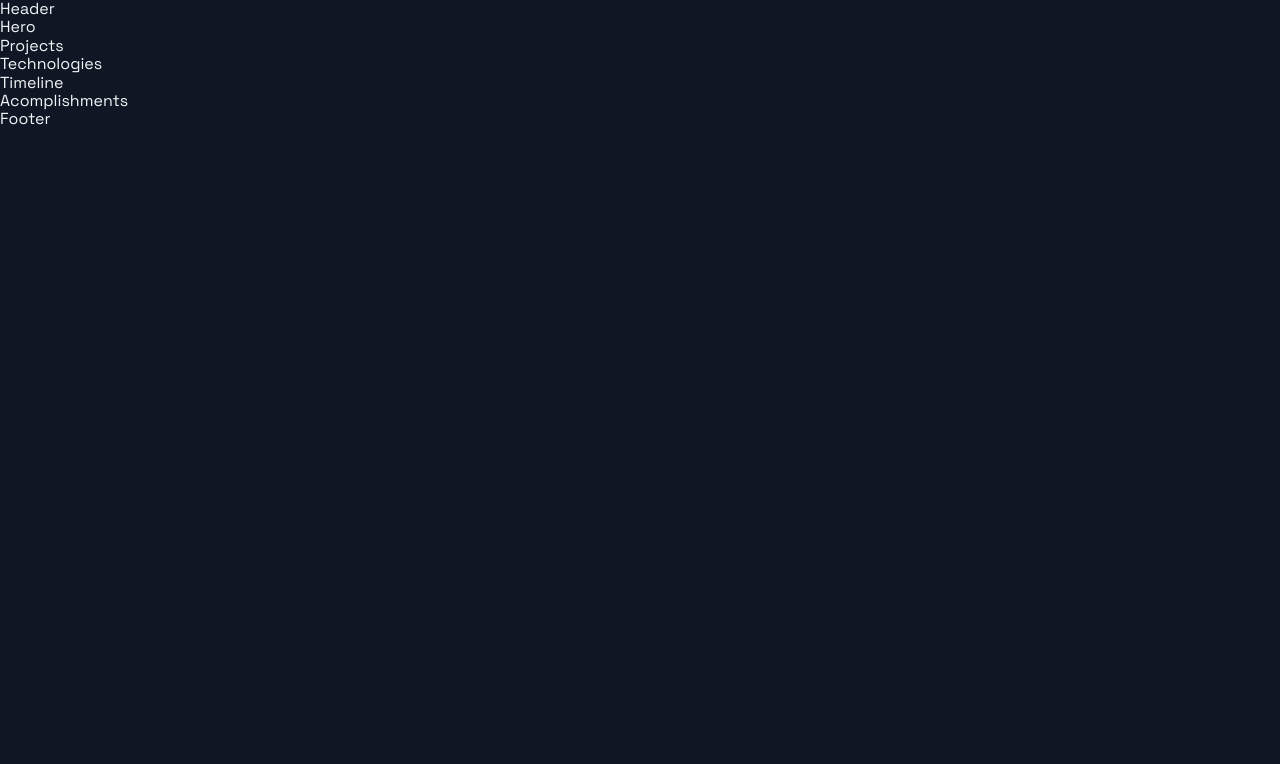
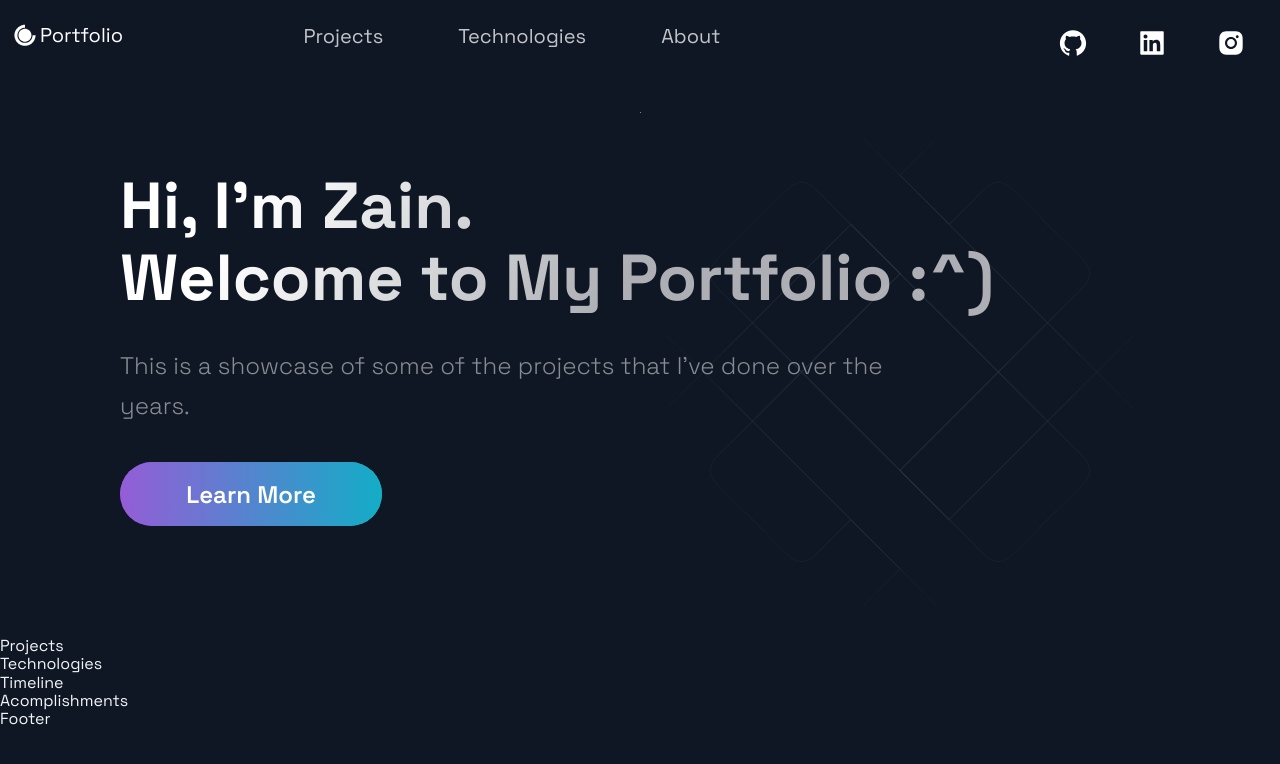
Before and after one commit to epiczain1234/Next.js-Portfolio-Code, a Next.js app: page / in a window 1280 px wide. Shown: the top 764 px of the page. Built offline with nearby package versions, Linux system fonts and the light colour scheme.

Commit message:
Added top bar and svg animation

```diff
--- a/src/components/Header/Header.js
+++ b/src/components/Header/Header.js
@@ -1,14 +1,48 @@
-import Link from 'next/link';
+import Link from 'next/link'; // allows linking pages or sections
 import React from 'react';
-import { AiFillGithub, AiFillInstagram, AiFillLinkedin } from 'react-icons/ai';
+import { AiFillFolder, AiFillGithub, AiFillInstagram, AiFillLinkedin } from 'react-icons/ai'; // icons
 import { DiCssdeck } from 'react-icons/di';
-
-import { Container, Div1, Div2, Div3, NavLink, SocialIcons } from './HeaderStyles';
+// Importing styled components
+import { Container, Div1, Div2, Div3, NavLink, SocialIcons, Span} from './HeaderStyles';
 
 const Header = () =>  (
-  <div>
-    Header
-  </div>
+  <Container>
+    <Div1>
+      <Link href="/">
+      <a style={{display: "flex", alignItems: "center", color: 'white', marginBottom: 20}}>
+        <DiCssdeck size="3rem"/> <Span>Portfolio</Span>
+          </a>
+      </Link>
+    </Div1>
+    <Div2>
+      <li>
+        <Link href="#projects">
+          <NavLink>Projects</NavLink>
+        </Link>
+      </li>
+      <li>
+        <Link href="#tech">
+          <NavLink>Technologies</NavLink>
+        </Link>
+      </li>
+      <li>
+        <Link href="#about">
+          <NavLink>About</NavLink>
+        </Link>
+      </li>
+    </Div2>
+    <Div3>
+      <SocialIcons href="http://github.com">
+        <AiFillGithub size="3rem"/>
+      </SocialIcons>
+      <SocialIcons href="http://linkedin.com">
+        <AiFillLinkedin size="3rem"/>
+      </SocialIcons>
+      <SocialIcons href="http://instagram.com">
+        <AiFillInstagram size="3rem"/>
+      </SocialIcons>
+    </Div3>
+  </Container>
 );
 
 export default Header;
--- a/src/components/Header/HeaderStyles.js
+++ b/src/components/Header/HeaderStyles.js
@@ -1,5 +1,5 @@
 import { IoIosArrowDropdown } from 'react-icons/io';
-import styled from 'styled-components';
+import styled from 'styled-components'; // styled components
 
 export const Container = styled.div`
   display: grid;
@@ -16,6 +16,9 @@ export const Container = styled.div`
     grid-column-gap: 0.5rem;
     grid-row-gap: 0.5rem;
   }
+`;
+export const Span = styled.span`
+  font-size: 2rem
 `;
 export const Div1 = styled.div`
   grid-area: 1 / 1 / 2 / 2;
--- a/src/components/Hero/Hero.js
+++ b/src/components/Hero/Hero.js
@@ -5,9 +5,18 @@ import Button from '../../styles/GlobalComponents/Button';
 import { LeftSection } from './HeroStyles';
 
 const Hero = (props) => (
-  <div>
-    Hero
-  </div>
+  <Section row nopadding>
+    <LeftSection>
+      <SectionTitle main center>
+        Hi, I'm Zain. <br />
+        Welcome to My  Portfolio :^)
+      </SectionTitle>
+      <SectionText>
+        This is a showcase of some of the projects that I've done over the years.
+      </SectionText>
+      <Button onClick={() =>window.location = 'http://google.com'}>Learn More</Button>
+    </LeftSection>
+  </Section>
 );
 
 export default Hero;
--- a/src/pages/index.js
+++ b/src/pages/index.js
@@ -10,10 +10,10 @@ import { Section } from '../styles/GlobalComponents';
 const Home = () => {
   return (
     <Layout>
-      {/* <Section grid> */}
-        <Hero />
-        {/* <BgAnimation /> */}
-      {/* </Section> */}
+       <Section grid>
+          <Hero />
+        <BgAnimation />
+       </Section>
       <Projects />
       <Technologies />
       <Timeline />
```
Also changed, not shown: 2 other files (tests, documents, lock files or other folders).
